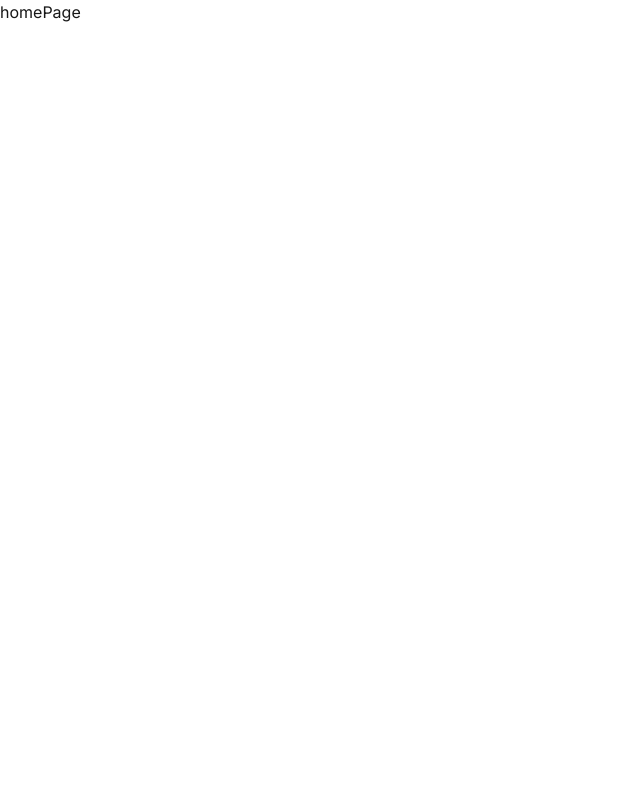
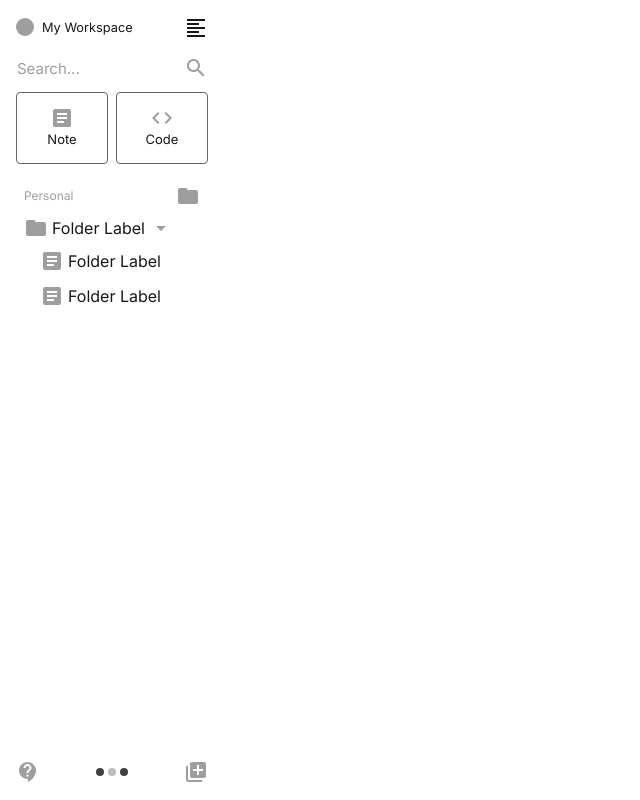
Before and after one commit to douji-hub/Stamind, a Next.js app: page / in a window 1280 px wide. Shown: the whole page, without its empty margins (0-640 px from the left). Built offline with nearby package versions, Linux system fonts and the light colour scheme; grey boxes are pictures that could not be loaded.

Commit message:
引入組建

```diff
--- a/app/page.tsx
+++ b/app/page.tsx
@@ -1,3 +1,9 @@
+import Sidebar from '@/components/sidebar/sidebar.tsx'
+
 export default function Home() {
-  return <div>homePage</div>
+  return (
+    <div>
+      <Sidebar />
+    </div>
+  )
 }
```
